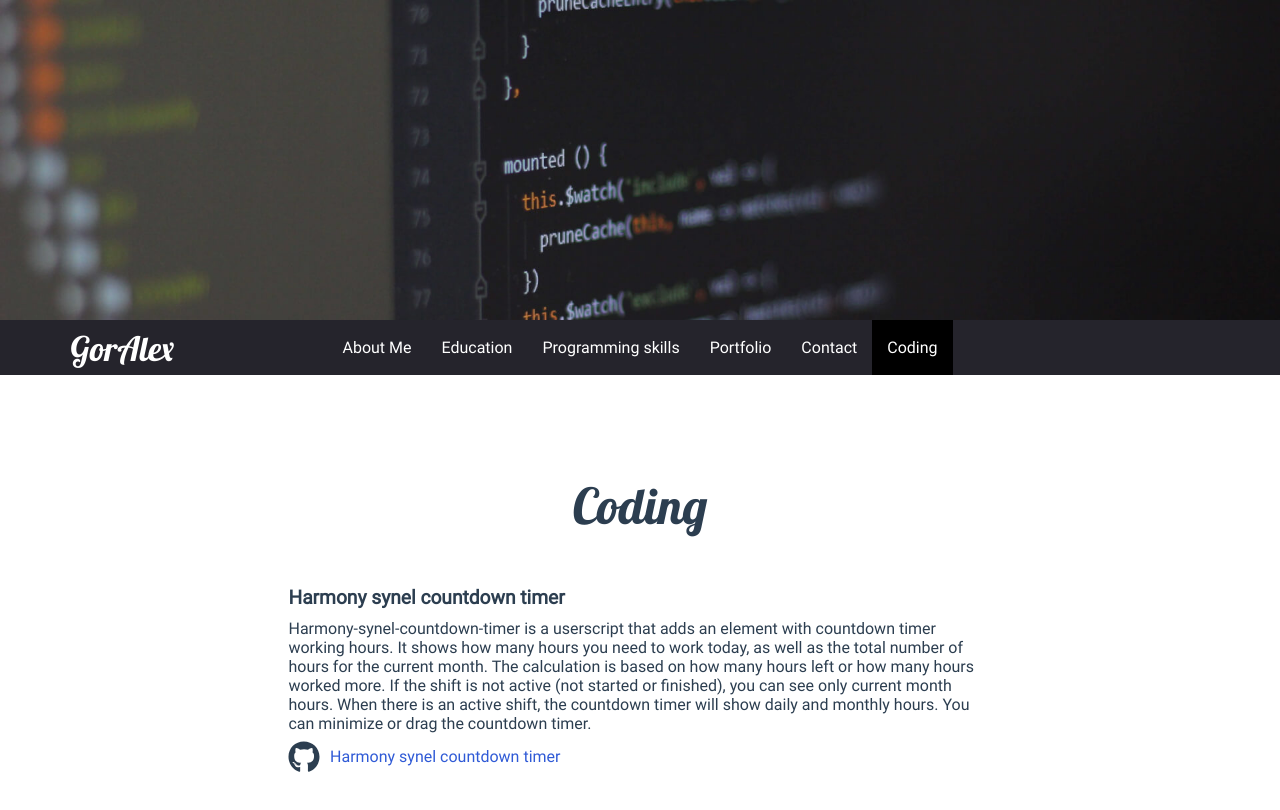
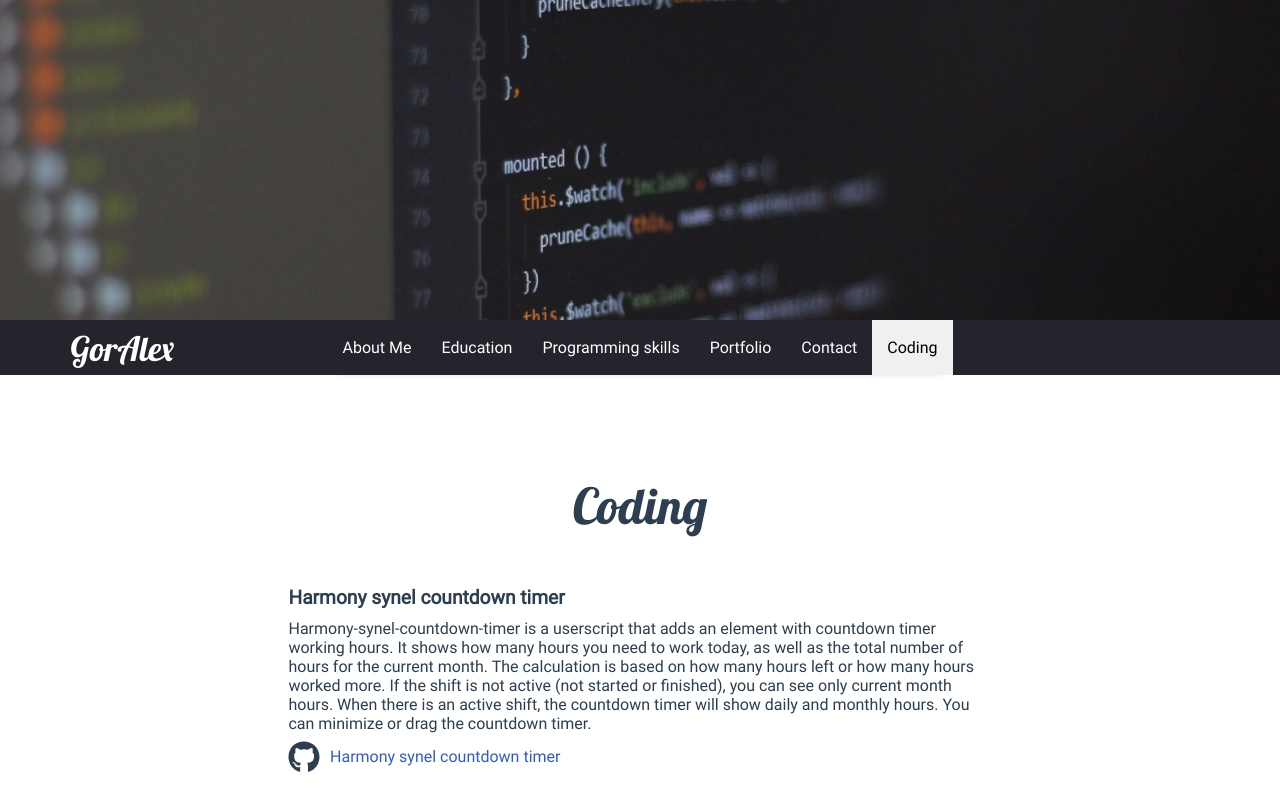
Before and after one commit to Rishon1983/goralex, a Vue app: page /coding in a window 1280 px wide. Shown: the top 810 px of the page. Built offline with nearby package versions, Linux system fonts and the light colour scheme.

Commit message:
CHANGED menu style and REMOVED Stanislav from Musah Project

```diff
--- a/src/components/HomeComponent.vue
+++ b/src/components/HomeComponent.vue
@@ -71,6 +71,11 @@
         font-style: normal;
     }
 
+    menu {
+        padding: 0;
+        margin: 0;
+    }
+
     span.span-inline {
         margin-inline-end: 5px;
         flex: none;
--- a/src/components/MainNavBarComponent.vue
+++ b/src/components/MainNavBarComponent.vue
@@ -9,7 +9,7 @@
                 <font-awesome-icon v-if="isOpenMenu" class="icon" :icon="['fas', 'chevron-circle-up']"/>
                 <div class="text">{{selectedTagName}}</div>
             </div>
-            <div class="menu" :class="{hide: !isOpenMenu}">
+            <menu class="menu" :class="{hide: !isOpenMenu}">
                 <!-- use router-link component for navigation. -->
                 <!-- specify the link by passing the `to` prop. -->
                 <!-- <router-link> will be rendered as an `<a>` tag by default -->
@@ -29,7 +29,7 @@
                     </div>
 
                 </div>
-            </div>
+            </menu>
         </div>
     </section>
 
@@ -158,6 +158,7 @@
                 align-items: center;
                 justify-content: center;
                 height: auto;
+                box-shadow: 0 7px 8px -12px rgba(44,62,80,.75);
 
                 .one-route {
                     display: flex;
@@ -178,8 +179,8 @@
                         }
 
                         &.router-link-exact-active {
-                            background-color: #000000;
-                            color: #ffffff;
+                            background-color: #f1efef;
+                            color: #000000;
                         }
 
                         &:not(.router-link-exact-active) {
@@ -202,8 +203,8 @@
                             cursor: pointer;
 
                             &.active {
-                                background-color: #000000;
-                                color: #ffffff;
+                                background-color: #f1efef;
+                                color: #000000;
                             }
 
                             &:not(.active) {
--- a/src/components/PortfolioComponent.vue
+++ b/src/components/PortfolioComponent.vue
@@ -41,7 +41,7 @@
                         name: 'Musah',
                         site: 'https://musah.co.il/site/',
                         image: 'musah.jpg',
-                        description: `<span class="span-inline">Together with</span> <span class="span-inline"><a href="https://www.linkedin.com/in/qmegas/" target="_blank">Stanislav Murtazin</a></span> <span class="span-inline">developed platform to search for auto services in Israel.</span>`,
+                        description: `Together with PHP developer developed platform to search for auto services in Israel.`,
                         date: '2015'
                     },
                     {
```
